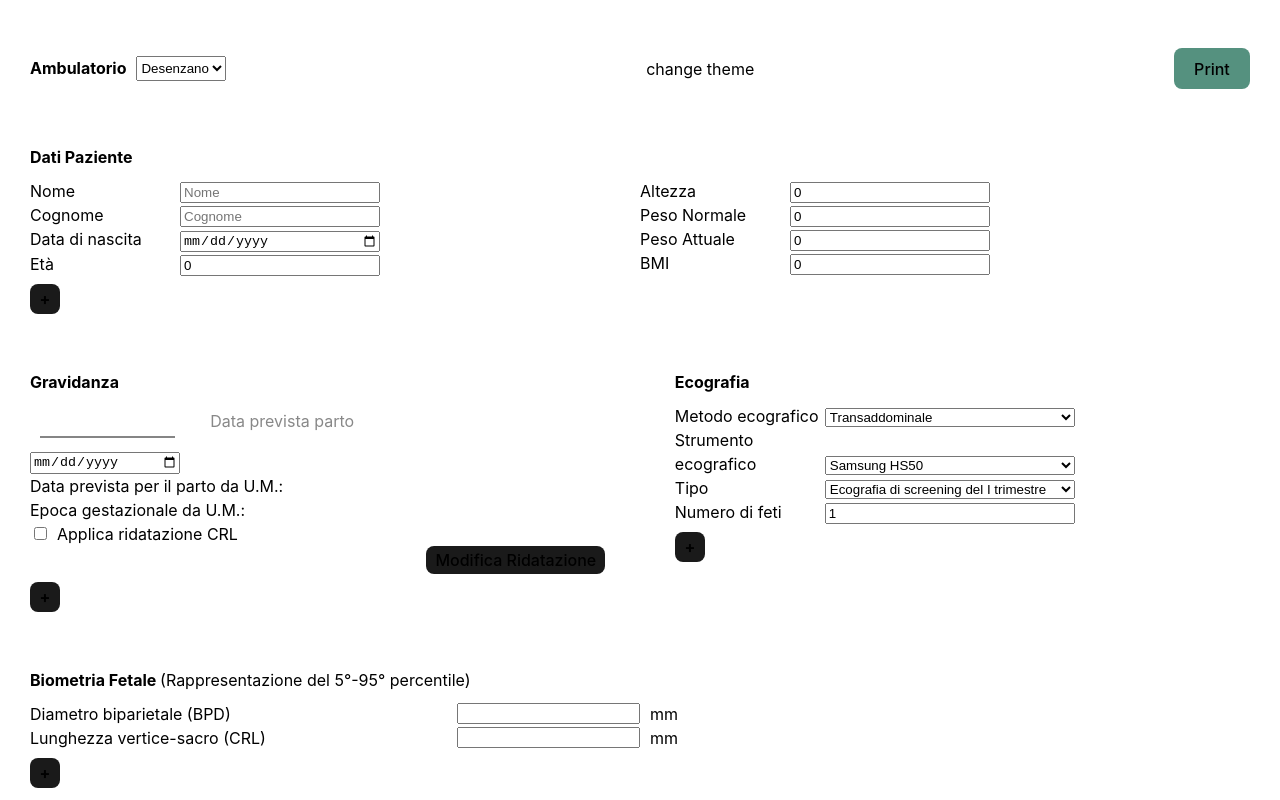
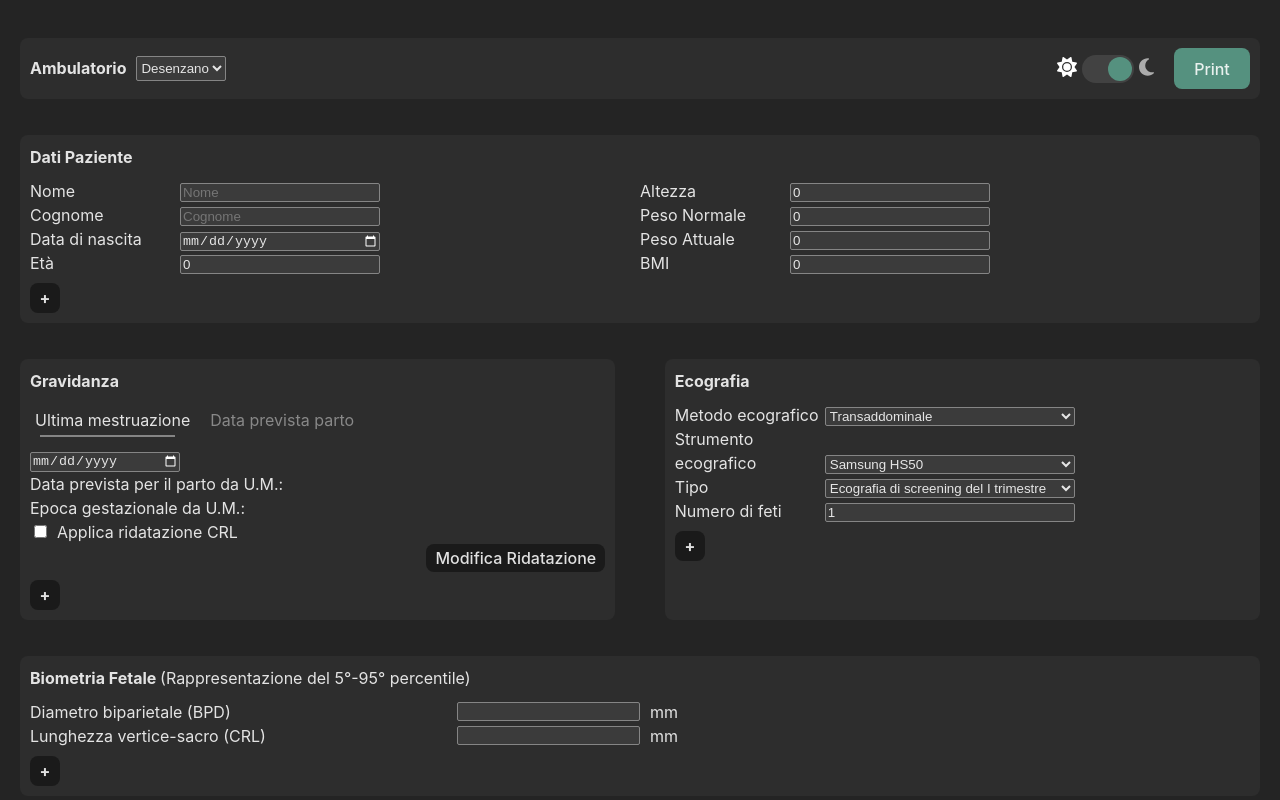
Before and after one commit to SbalzerDavide/formForPrint, a Vue app: page / in a window 1280 px wide. Both pictures are taken after a click on the button "Crea nuovo". Shown: the top 800 px of the page. Built offline with nearby package versions, Linux system fonts and the light colour scheme.

Commit message:
custom theme

```diff
--- a/package.json
+++ b/package.json
@@ -9,6 +9,9 @@
     "preview": "vite preview"
   },
   "dependencies": {
+    "@fortawesome/fontawesome-svg-core": "^6.3.0",
+    "@fortawesome/free-solid-svg-icons": "^6.3.0",
+    "@fortawesome/vue-fontawesome": "^3.0.3",
     "normal-distribution": "^1.1.1",
     "vue": "^3.2.45"
   },
--- a/src/App.vue
+++ b/src/App.vue
@@ -16,6 +16,8 @@ export default {
       document.body.classList.add("theme-dark");
     } else if(theme === "light"){
       document.body.classList.add("theme-light");
+    } else{
+      document.body.classList.add("theme-dark");
     }
     this.$refs.openApp.focus();
   },
--- a/src/assets/form.scss
+++ b/src/assets/form.scss
@@ -31,6 +31,13 @@
       }
       select{
         height: 25px;
+      }
+      .right-top{
+        display: flex;
+        align-items: center;
+        button{
+          margin-left: 20px;
+        }
       }
     }
     .more-info{
@@ -449,7 +456,7 @@
       &.re-dating-panel{
         .re-dating-container{
           border: 1px solid rgba(0, 0, 0, 0.87);
-          background-color: #d9d9d9;
+          background-color: #DDD5DF;
           .old-date{
             border-bottom: 1px solid #242424;
           }
--- a/src/components/Form.vue
+++ b/src/components/Form.vue
@@ -1,12 +1,14 @@
 <script>
 import Print from './Print.vue';
 import PopupMessage from "./PopupMessage.vue";
+import ThemeSwitch from "./ThemeSwitch.vue";
 
 export default {
   name: 'Form',
   components: {
     Print,
-    PopupMessage
+    PopupMessage,
+    ThemeSwitch
   },
   data(){
     return{
@@ -435,17 +437,17 @@ export default {
     },
   },
   methods:{
-    changeTheme(){
-      if(document.body.classList.contains("theme-light")){
-        document.body.classList.remove("theme-light");
-        document.body.classList.add("theme-dark");
-        localStorage.setItem("theme", "dark")
-      } else if(document.body.classList.contains("theme-dark")){
-        document.body.classList.remove("theme-dark");
-        document.body.classList.add("theme-light");
-        localStorage.setItem("theme", "light")
-      }
-    },
+    // changeTheme(){
+    //   if(document.body.classList.contains("theme-light")){
+    //     document.body.classList.remove("theme-light");
+    //     document.body.classList.add("theme-dark");
+    //     localStorage.setItem("theme", "dark")
+    //   } else if(document.body.classList.contains("theme-dark")){
+    //     document.body.classList.remove("theme-dark");
+    //     document.body.classList.add("theme-light");
+    //     localStorage.setItem("theme", "light")
+    //   }
+    // },
     changeBirth(){
       let today = dayjs();
       let dateOfBirth = dayjs(this.dateOfBirth);
@@ -857,10 +859,13 @@ export default {
           <option value="Pralboino">Pralboino</option>
         </select>
       </div>
-      <div @click="changeTheme" class="theme">change theme</div>
-      <button class="print" @click="print">
-        Print
-      </button>
+      <div class="right-top">
+        <ThemeSwitch />
+        <!-- <div @click="changeTheme" class="theme">change theme</div> -->
+        <button class="print" @click="print">
+          Print
+        </button>
+      </div>
     </section>
     <section class="patient">
       <div class="title">Dati Paziente</div>
--- /dev/null
+++ b/src/components/ThemeSwitch.vue
@@ -0,0 +1,120 @@
+<script>
+
+
+export default {
+  name: 'ThemeSwitch',
+  components: {
+  },
+  props: {
+    session: Object
+  },
+  data(){
+    return{
+      theme: "light"
+    }
+  },
+  methods:{
+    changeTheme(theme){
+      if(theme !== ""){
+        this.theme = theme;
+      } else{
+        if(this.theme === "light"){
+          this.theme = "dark";
+        } else if(this.theme === "dark"){
+          this.theme = "light";
+        }
+      }
+      document.body.classList.forEach((el, index, array)=>{
+        if(el.includes("theme")){
+          array.remove(el)
+        }
+      });
+      document.body.classList.add(`theme-${this.theme}`)
+    },
+  }
+}
+</script>
+
+<template>
+  <div class="change-theme d-flex">
+    <div :class="theme==='light' ? 'active' : ''">
+      <font-awesome-icon @click="changeTheme('light')" icon="fa-solid fa-sun" />
+    </div>
+    <div class="switch d-flex" @click="changeTheme('')">
+      <div class="ball-switch"></div>
+    </div>
+    <div :class="theme==='dark' ? 'active' : ''" >
+      <font-awesome-icon @click="changeTheme('dark')" icon="fa-solid fa-moon" />
+    </div>
+  </div>
+</template>
+
+
+<style lang="scss">
+    .theme-dark{
+      .change-theme{
+        .switch{
+          background: rgba(255, 255, 255, .1);
+        }
+        .active{
+          color: white;
+        }
+        div:not(.active){
+          color: rgba(255, 255, 255, 0.60);
+        }
+      }
+    }
+    .theme-light{
+      .change-theme{
+        .switch{
+          background: rgba(0, 0, 0, .1);
+        }
+        .active{
+          color: black;
+        }
+        div:not(.active){
+          color: rgba(0, 0, 0, 0.6);
+        }
+      }
+    }
+    .change-theme{
+      display: flex;
+      align-items: center;
+      svg{
+        height: 20px !important;
+        cursor: pointer;
+      }
+      .switch{
+        display: flex;
+        position: relative;
+        width: 52px;
+        height: 28px;
+        padding: 2px;
+        margin: 0 5px;
+        border-radius: 14px;
+        justify-content: space-between;
+        // background: rgba(255, 255, 255, .1);
+        cursor: pointer;
+      }
+      .ball-switch{
+        position: absolute;
+        left: 2px;
+        height: 24px;
+        width: 24px;
+        background: #55917F;
+        border-radius: 50%;
+        transition: all .5s;
+      }
+      div:not(.active){
+        color: rgba(255, 255, 255, 0.87);
+      }
+    }
+  .theme-dark{
+    #app{
+      .ball-switch{
+        left: 26px;
+      }
+    }
+  }
+
+</style>
--- a/src/main.js
+++ b/src/main.js
@@ -4,4 +4,12 @@ import App from './App.vue'
 
 import NormalDistribution from 'normal-distribution';
 window.NormalDistribution = NormalDistribution;
-createApp(App).mount('#app');
+
+import { library } from '@fortawesome/fontawesome-svg-core'
+import { fas } from '@fortawesome/free-solid-svg-icons'
+import { FontAwesomeIcon } from '@fortawesome/vue-fontawesome'
+library.add(fas)
+
+createApp(App)
+.component('font-awesome-icon', FontAwesomeIcon)
+.mount('#app');
--- a/src/style.css
+++ b/src/style.css
@@ -19,6 +19,18 @@
 :root .theme-dark{
   color: rgba(255, 255, 255, 0.87);
   background-color: #242424;
+}
+:root .theme-dark input,
+:root .theme-dark select,
+:root .theme-dark textarea{
+  background-color: rgb(59, 59, 59);
+  border: 1px solid rgb(133, 133, 133);
+  border-radius: 2px;
+  color: rgba(255, 255, 255, 0.87);
+
+}
+:root .theme-dark ::-webkit-calendar-picker-indicator {
+  filter: invert(1);
 }
 
 *{
@@ -73,6 +85,7 @@ button {
   font-weight: 500;
   font-family: inherit;
   background-color: #1a1a1a;
+  color: rgba(255, 255, 255, 0.87);
   cursor: pointer;
   transition: border-color 0.25s;
 }
@@ -121,5 +134,6 @@ button:focus-visible {
     color: #747bff;
   }
   .theme-light button {
+    color: #1a1a1a;
     background-color: #d9d9d9;
   }
```
Also changed, not shown: 9 other files (tests, documents, lock files or other folders).
